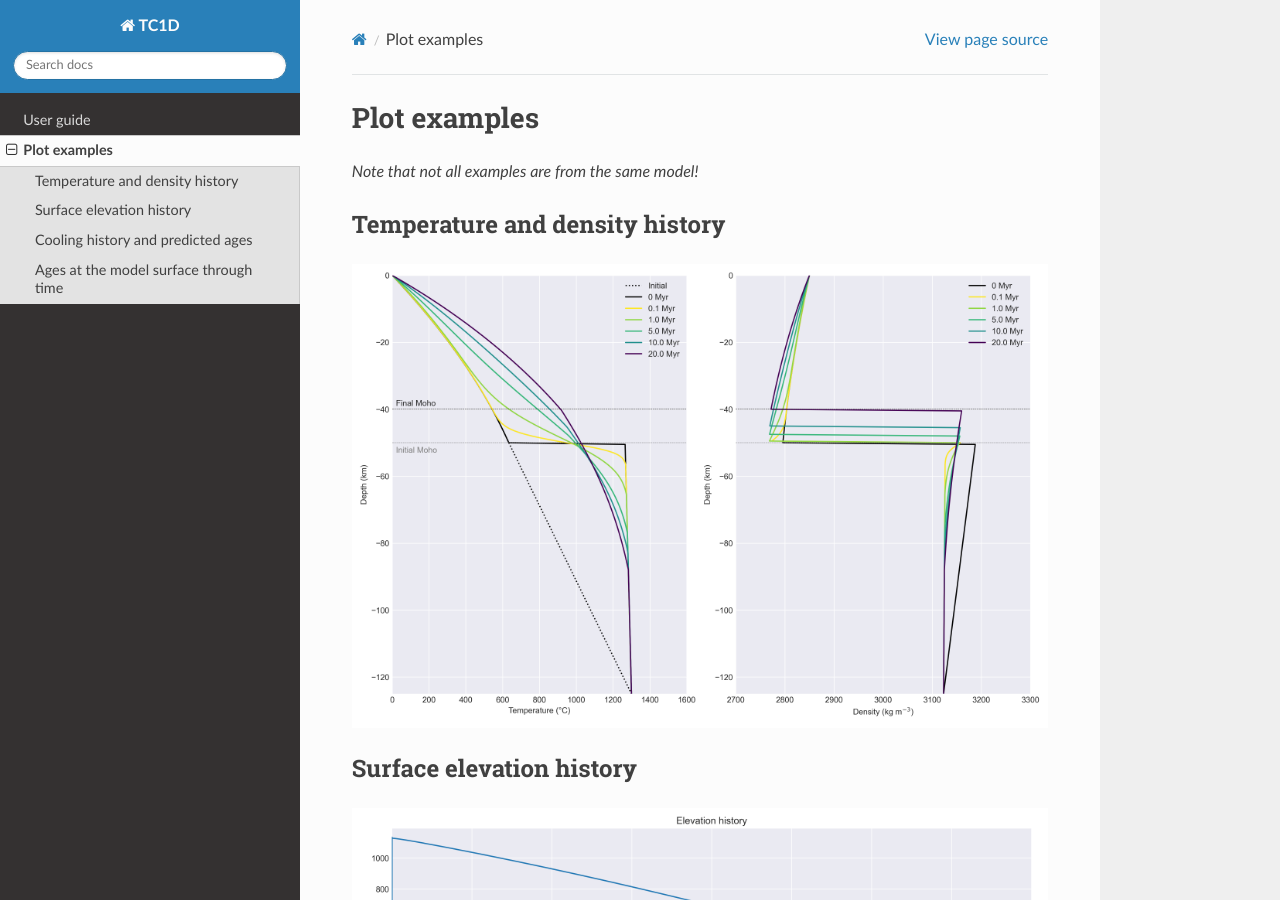
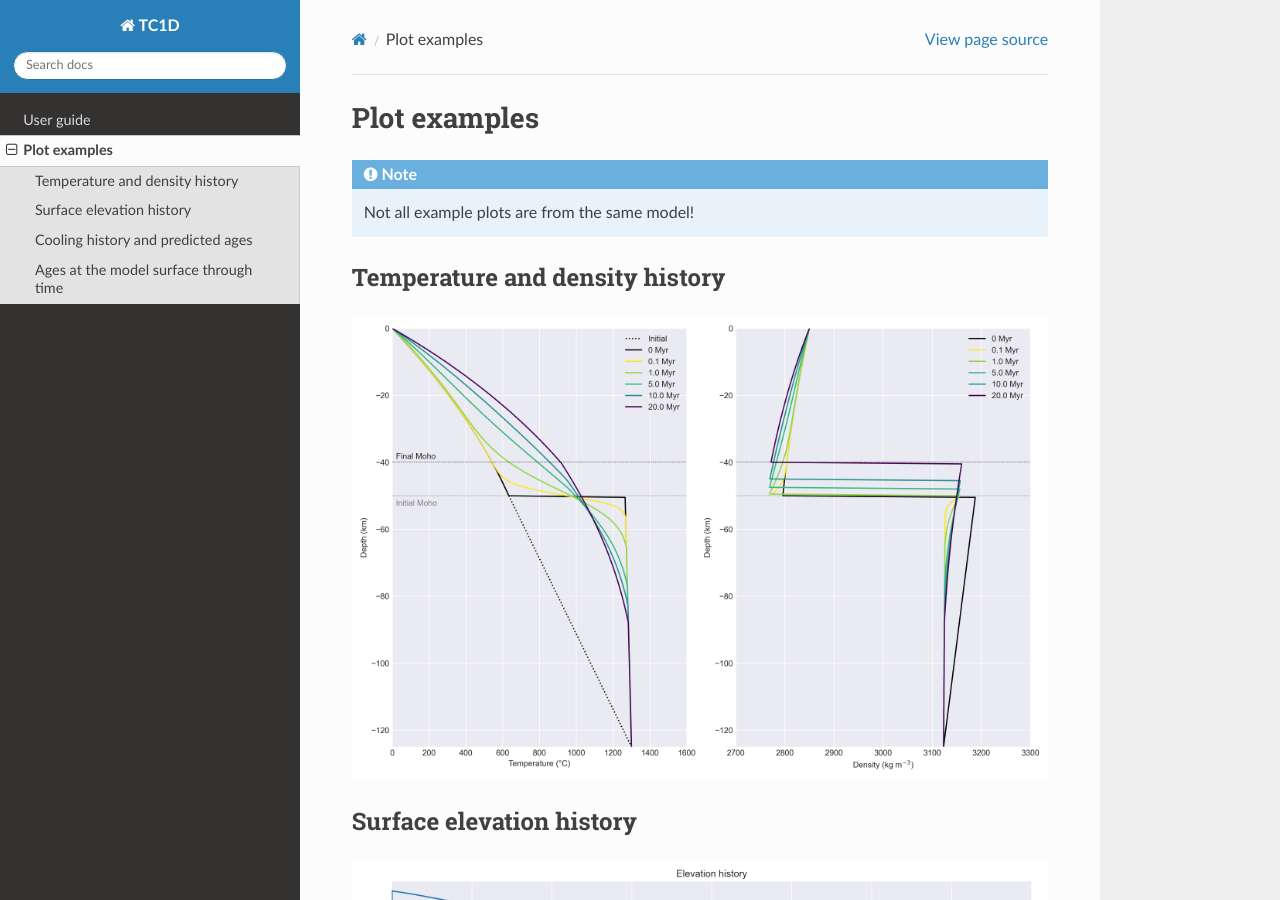
Before and after one commit to HUGG/TC1D, a Sphinx documentation site: the page built from docs/source/example-plots.md, in a window 1280 px wide and 900 px high. Built offline with Sphinx 7.4.7 and the Read the Docs theme 2.0.0, drawn with Linux system fonts in a browser that asks for light colours.

Commit message:
Use admonition for example plots disclaimer

````diff
--- a/docs/source/example-plots.md
+++ b/docs/source/example-plots.md
@@ -1,6 +1,8 @@
 # Plot examples
 
-*Note that not all examples are from the same model!*
+```{note}
+  Not all example plots are from the same model!
+```
 
 ## Temperature and density history
 
````
